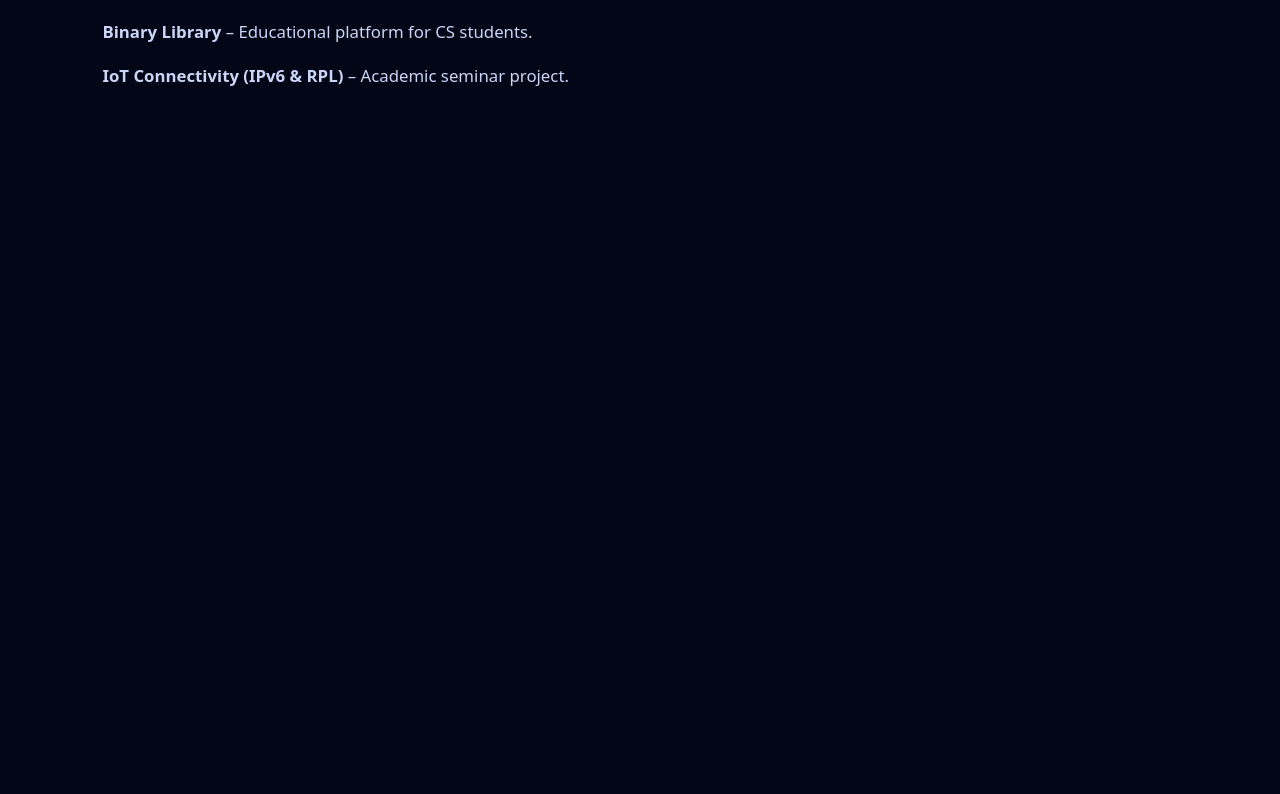
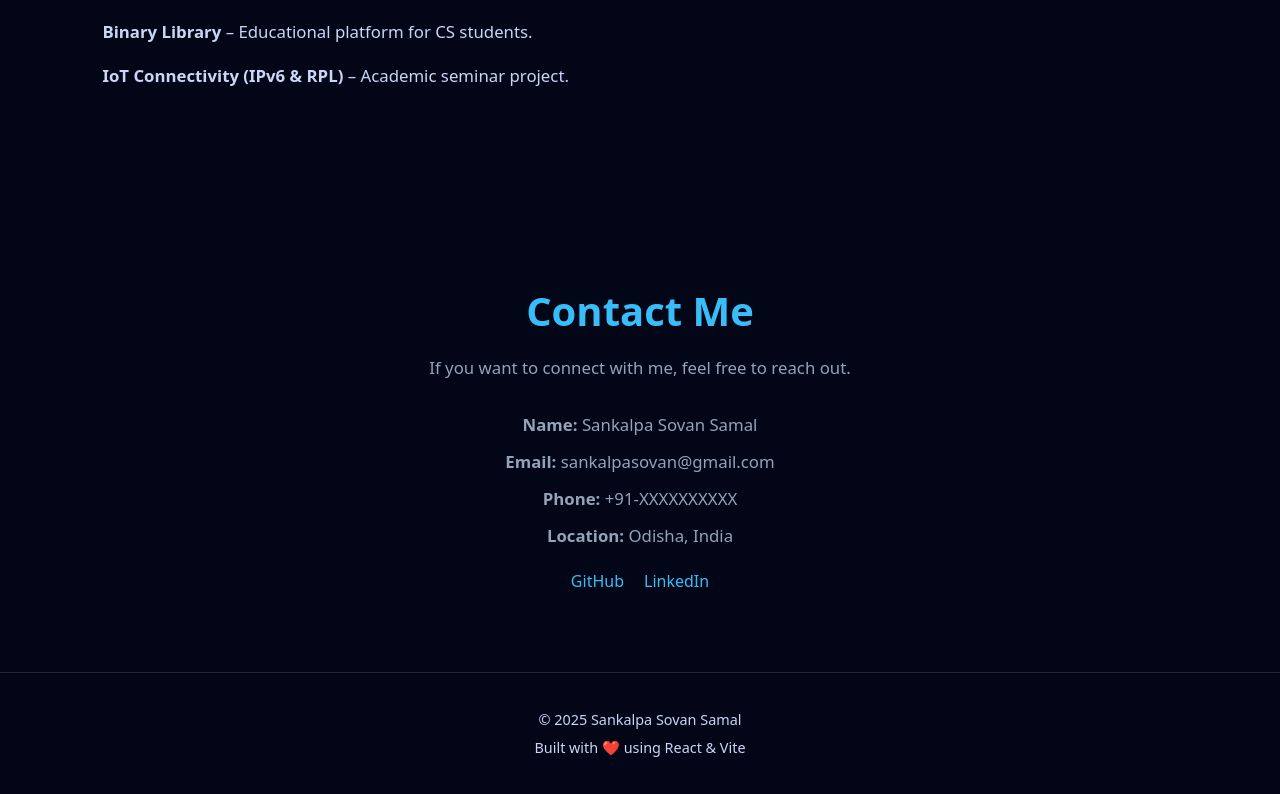
Before and after one commit to sankalpa-dot/portfolio-react-ts, a React (Vite) app: page / in a window 1280 px wide. Shown: the part 1751-2545 px from the top of the page. Before the commit the page ends 1921 px from the top, so only its background shows below. Built offline with nearby package versions, Linux system fonts and the light colour scheme.

Commit message:
feat: add Contact and Footer components; update App structure and styles

```diff
--- a/src/App.tsx
+++ b/src/App.tsx
@@ -1,10 +1,10 @@
-import About from "./components/About";
 import Navbar from "./components/Navbar";
 import Hero from "./components/Hero";
+import About from "./components/About";
 import Skills from "./components/Skills";
 import Projects from "./components/Projects";
-
-
+import Contact from "./components/Contact";
+import Footer from "./components/Footer";
 
 function App() {
   return (
@@ -14,6 +14,8 @@ function App() {
       <About />
       <Skills />
       <Projects />
+      <Contact />
+      <Footer />
     </>
   );
 }
--- /dev/null
+++ b/src/components/Contact.tsx
@@ -0,0 +1,24 @@
+import styles from "../styles/Contact.module.css";
+
+const Contact = () => {
+  return (
+    <section id="contact" className={styles.contact}>
+      <h2>Contact Me</h2>
+      <p>If you want to connect with me, feel free to reach out.</p>
+
+      <div className={styles.details}>
+        <p><strong>Name:</strong> Sankalpa Sovan Samal</p>
+        <p><strong>Email:</strong> sankalpasovan@gmail.com</p>
+        <p><strong>Phone:</strong> +91-XXXXXXXXXX</p>
+        <p><strong>Location:</strong> Odisha, India</p>
+
+        <div className={styles.links}>
+          <a href="https://github.com/sankalpa-dot" target="_blank">GitHub</a>
+          <a href="https://www.linkedin.com" target="_blank">LinkedIn</a>
+        </div>
+      </div>
+    </section>
+  );
+};
+
+export default Contact;
--- /dev/null
+++ b/src/components/Footer.tsx
@@ -0,0 +1,12 @@
+import styles from "../styles/Footer.module.css";
+
+const Footer = () => {
+  return (
+    <footer className={styles.footer}>
+      <p>© {new Date().getFullYear()} Sankalpa Sovan Samal</p>
+      <p>Built with ❤️ using React & Vite</p>
+    </footer>
+  );
+};
+
+export default Footer;
--- a/src/components/Hero.tsx
+++ b/src/components/Hero.tsx
@@ -4,7 +4,7 @@ import profile from "../assets/profile.jpeg";
 
 const Hero = () => {
   return (
-    <section className={styles.hero}>
+    <section id="home" className={styles.hero}>
       <div className={styles.content}>
 
         {/* PROFILE IMAGE */}
--- /dev/null
+++ b/src/styles/Contact.module.css
@@ -0,0 +1,42 @@
+.contact {
+  padding: 80px 10%;
+  background: #020617;
+  color: #e5e7eb;
+  text-align: center;
+}
+
+.contact h2 {
+  font-size: 2.5rem;
+  margin-bottom: 10px;
+}
+
+.contact p {
+  color: #94a3b8;
+  margin-bottom: 30px;
+}
+
+.details {
+  max-width: 500px;
+  margin: auto;
+}
+
+.details p {
+  margin: 10px 0;
+}
+
+.links {
+  margin-top: 20px;
+  display: flex;
+  justify-content: center;
+  gap: 20px;
+}
+
+.links a {
+  color: #38bdf8;
+  text-decoration: none;
+  font-weight: 500;
+}
+
+.links a:hover {
+  text-decoration: underline;
+}
--- /dev/null
+++ b/src/styles/Footer.module.css
@@ -0,0 +1,12 @@
+.footer {
+  background: #020617;
+  color: #94a3b8;
+  text-align: center;
+  padding: 30px 10%;
+  border-top: 1px solid #1e293b;
+}
+
+.footer p {
+  margin: 5px 0;
+  font-size: 0.9rem;
+}
--- a/src/styles/global.css
+++ b/src/styles/global.css
@@ -23,3 +23,6 @@ p, li {
 ul {
   padding-left: 1.2rem;
 }
+html {
+  scroll-behavior: smooth;
+}
```
